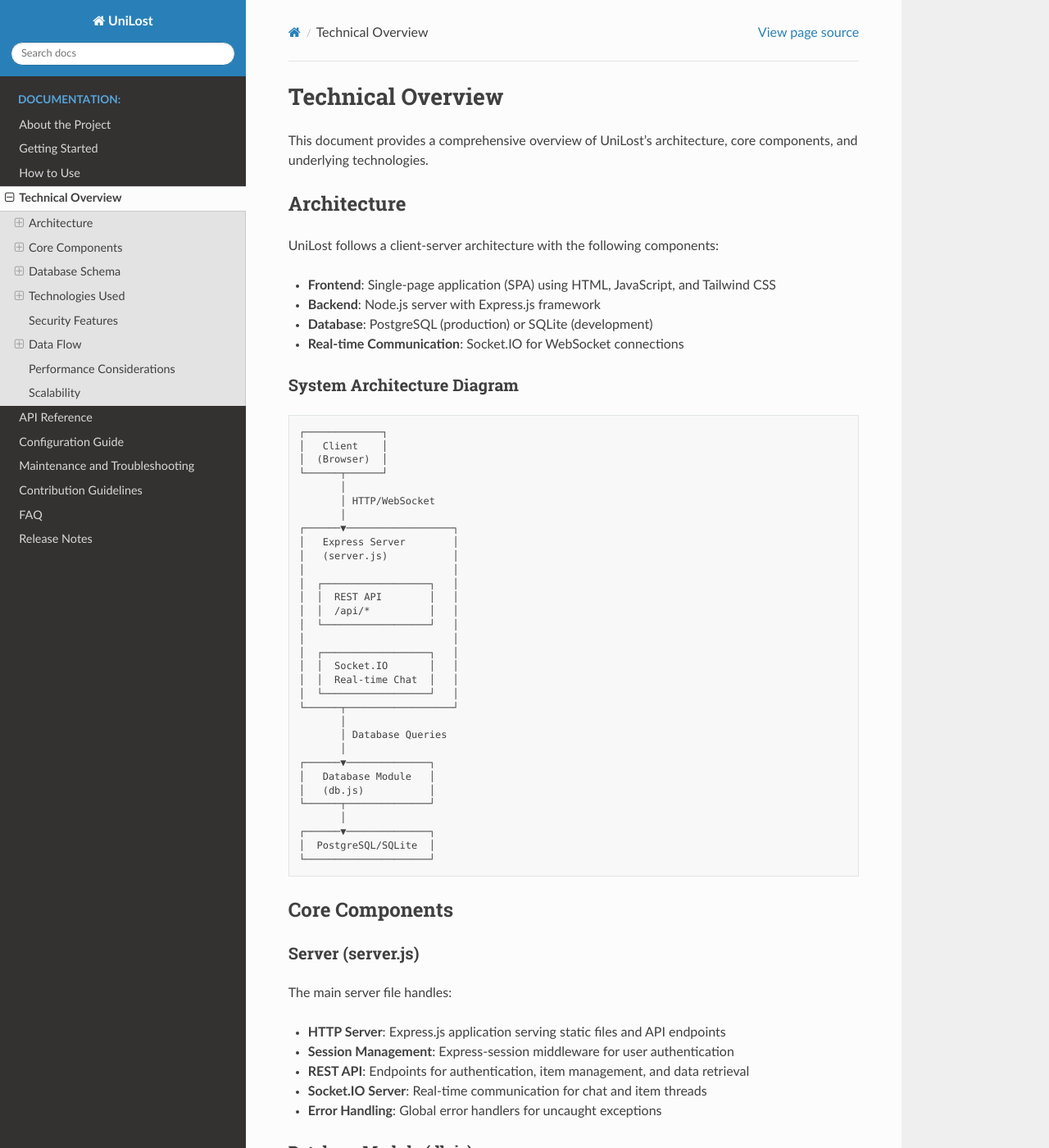
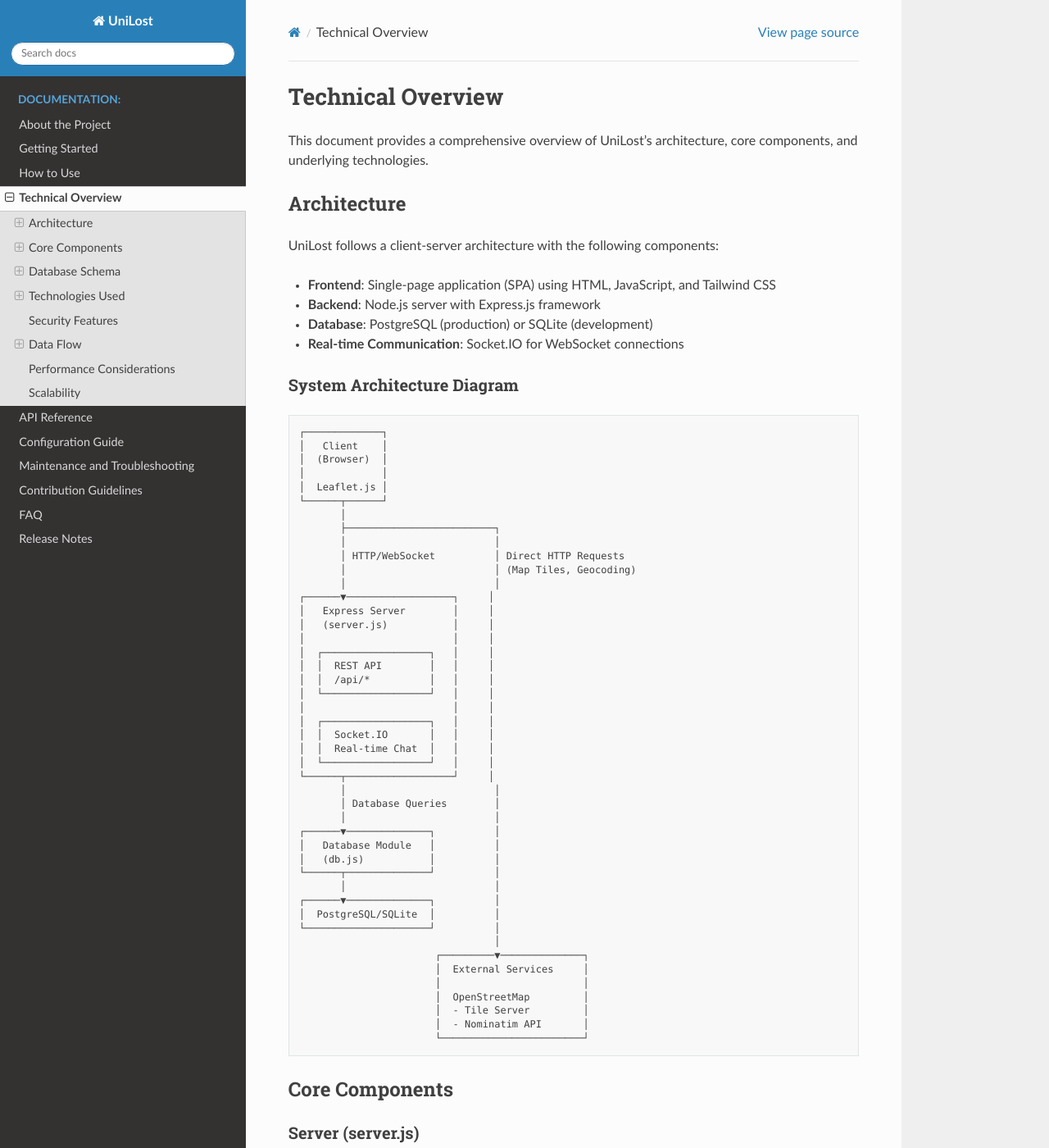
Before and after one commit to jin040907/UniLost, a Sphinx documentation site: the page built from docs/source/technical-overview.rst, in a window 1280 px wide and 1400 px high. Shown: the whole window at 82% size. Built offline with Sphinx 7.4.7 and the Read the Docs theme 3.1.0, drawn with Linux system fonts in a browser that asks for light colours.

Commit message:
Update system architecture

```diff
--- a/docs/source/technical-overview.rst
+++ b/docs/source/technical-overview.rst
@@ -21,35 +21,48 @@ System Architecture Diagram
    ┌─────────────┐
    │   Client    │
    │  (Browser)  │
+   │             │
+   │  Leaflet.js │
    └──────┬──────┘
           │
-          │ HTTP/WebSocket
-          │
-   ┌──────▼──────────────────┐
-   │   Express Server        │
-   │   (server.js)           │
-   │                         │
-   │  ┌──────────────────┐   │
-   │  │  REST API        │   │
-   │  │  /api/*          │   │
-   │  └──────────────────┘   │
-   │                         │
-   │  ┌──────────────────┐   │
-   │  │  Socket.IO       │   │
-   │  │  Real-time Chat  │   │
-   │  └──────────────────┘   │
-   └──────┬──────────────────┘
-          │
-          │ Database Queries
-          │
-   ┌──────▼──────────────┐
-   │   Database Module   │
-   │   (db.js)           │
-   └──────┬──────────────┘
-          │
-   ┌──────▼──────────────┐
-   │  PostgreSQL/SQLite  │
-   └─────────────────────┘
+          ├─────────────────────────┐
+          │                         │
+          │ HTTP/WebSocket          │ Direct HTTP Requests
+          │                         │ (Map Tiles, Geocoding)
+          │                         │
+   ┌──────▼──────────────────┐     │
+   │   Express Server        │     │
+   │   (server.js)           │     │
+   │                         │     │
+   │  ┌──────────────────┐   │     │
+   │  │  REST API        │   │     │
+   │  │  /api/*          │   │     │
+   │  └──────────────────┘   │     │
+   │                         │     │
+   │  ┌──────────────────┐   │     │
+   │  │  Socket.IO       │   │     │
+   │  │  Real-time Chat  │   │     │
+   │  └──────────────────┘   │     │
+   └──────┬──────────────────┘     │
+          │                         │
+          │ Database Queries        │
+          │                         │
+   ┌──────▼──────────────┐          │
+   │   Database Module   │          │
+   │   (db.js)           │          │
+   └──────┬──────────────┘          │
+          │                         │
+   ┌──────▼──────────────┐          │
+   │  PostgreSQL/SQLite  │          │
+   └─────────────────────┘          │
+                                    │
+                          ┌─────────▼──────────────┐
+                          │  External Services     │
+                          │                        │
+                          │  OpenStreetMap         │
+                          │  - Tile Server         │
+                          │  - Nominatim API       │
+                          └────────────────────────┘
 
 Core Components
 ---------------
```
